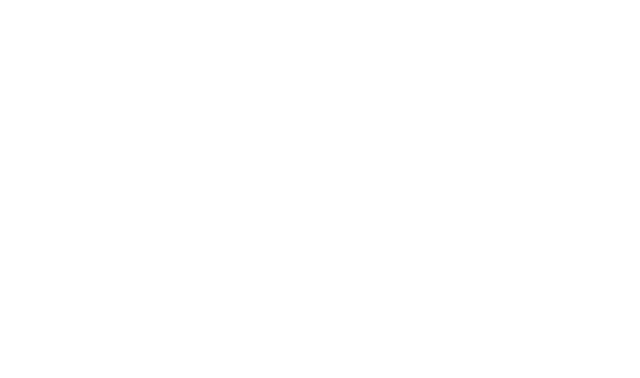
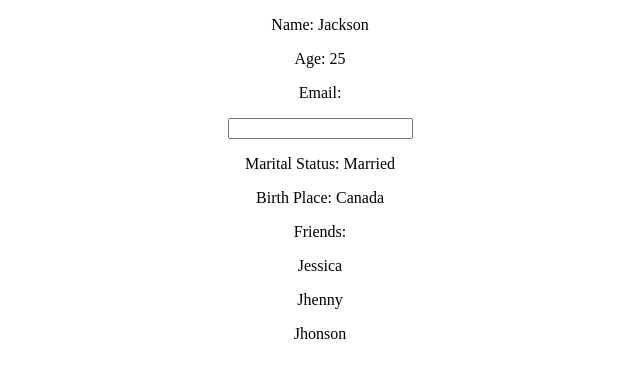
Before and after one commit to Minahil-Muhammad-Moiz/typescript, a React (Create React App) app: page / in a window 1280 px wide. Shown: the top 378 px of the page, without its empty margins (320-960 px from the left). Built offline with nearby package versions, Linux system fonts and the light colour scheme.

Commit message:
initial commit

```diff
--- a/src/App.tsx
+++ b/src/App.tsx
@@ -1,10 +1,17 @@
-import React from 'react';
-import './App.css';
+import "./App.css";
+import Person, { Country } from "./Person";
 
 function App() {
   return (
     <div className="App">
-
+      <Person
+        name="Jackson"
+        age={25}
+        email="ded@ded.com"
+        isMarried={true}
+        country= {Country.Canada}
+        friends={["Jessica", "Jhenny", "Jhonson"]}
+      />
     </div>
   );
 }
--- /dev/null
+++ b/src/Person.tsx
@@ -0,0 +1,38 @@
+import { useState } from "react";
+
+interface Props {
+    name: string;
+    age: number;
+    email: string;
+    isMarried: boolean;
+    country: Country;
+    friends: string[]
+}
+
+export enum Country {
+    Brazil= 'Brazil',
+    France= 'France',
+    Canada=' Canada'
+}
+
+
+const Person = (props: Props) => {
+    const [email, setEmail] = useState<string>('')
+
+    const handleChange =(eve:any)=>{
+        setEmail(eve.target.value)
+    }
+  return (
+    <div>
+        <p>Name: {props.name}</p>
+        <p>Age: {props.age}</p>
+        <p>Email:{email}</p>
+        <input type="email" onChange={handleChange}/>
+        <p>Marital Status: {props.isMarried ? 'Married':'Unmarried'}</p>
+        <p>Birth Place: {props.country}</p>
+        <p>Friends: {props.friends.map((friend)=><p>{friend}</p>)}</p>
+    </div>
+  )
+}
+
+export default Person
--- a/src/index.css
+++ /dev/null
@@ -1,13 +0,0 @@
-body {
-  margin: 0;
-  font-family: -apple-system, BlinkMacSystemFont, 'Segoe UI', 'Roboto', 'Oxygen',
-    'Ubuntu', 'Cantarell', 'Fira Sans', 'Droid Sans', 'Helvetica Neue',
-    sans-serif;
-  -webkit-font-smoothing: antialiased;
-  -moz-osx-font-smoothing: grayscale;
-}
-
-code {
-  font-family: source-code-pro, Menlo, Monaco, Consolas, 'Courier New',
-    monospace;
-}
--- a/src/index.tsx
+++ b/src/index.tsx
@@ -1,8 +1,6 @@
 import React from 'react';
 import ReactDOM from 'react-dom/client';
-import './index.css';
 import App from './App';
-import reportWebVitals from './reportWebVitals';
 
 const root = ReactDOM.createRoot(
   document.getElementById('root') as HTMLElement
@@ -12,8 +10,3 @@
     <App />
   </React.StrictMode>
 );
-
-// If you want to start measuring performance in your app, pass a function
-// to log results (for example: reportWebVitals(console.log))
-// or send to an analytics endpoint. Learn more: https://bit.ly/CRA-vitals
-reportWebVitals();
--- a/src/reportWebVitals.ts
+++ /dev/null
@@ -1,15 +0,0 @@
-import { ReportHandler } from 'web-vitals';
-
-const reportWebVitals = (onPerfEntry?: ReportHandler) => {
-  if (onPerfEntry && onPerfEntry instanceof Function) {
-    import('web-vitals').then(({ getCLS, getFID, getFCP, getLCP, getTTFB }) => {
-      getCLS(onPerfEntry);
-      getFID(onPerfEntry);
-      getFCP(onPerfEntry);
-      getLCP(onPerfEntry);
-      getTTFB(onPerfEntry);
-    });
-  }
-};
-
-export default reportWebVitals;
```
Also changed, not shown: src/setupTests.ts (deleted, +0 -5 lines), src/logo.svg (deleted), 1 other file (tests, documents, lock files or other folders).
